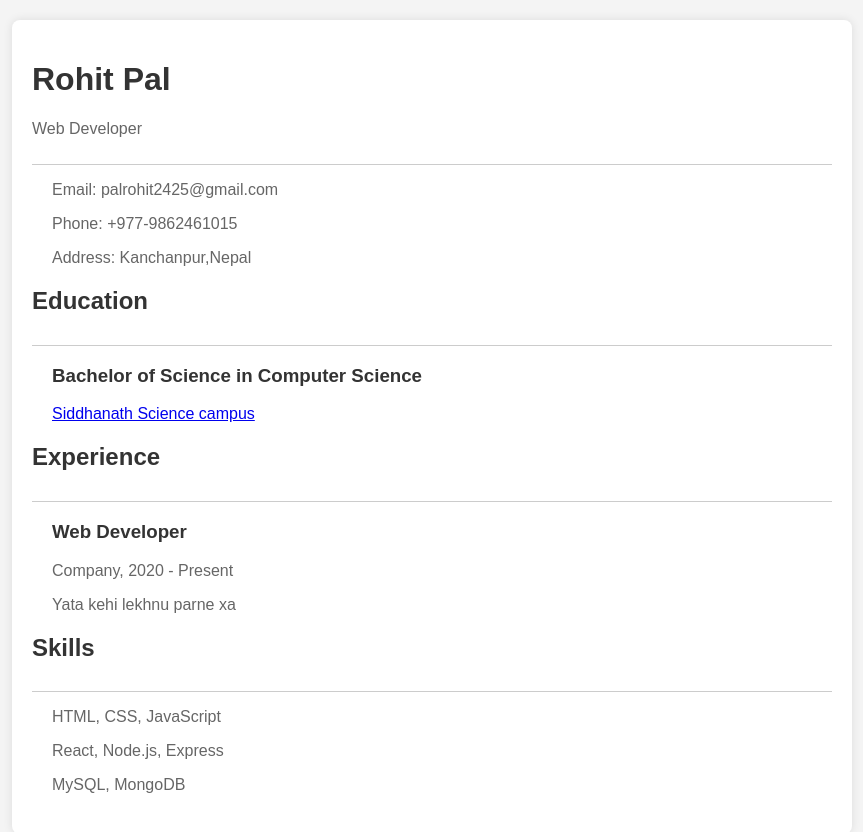
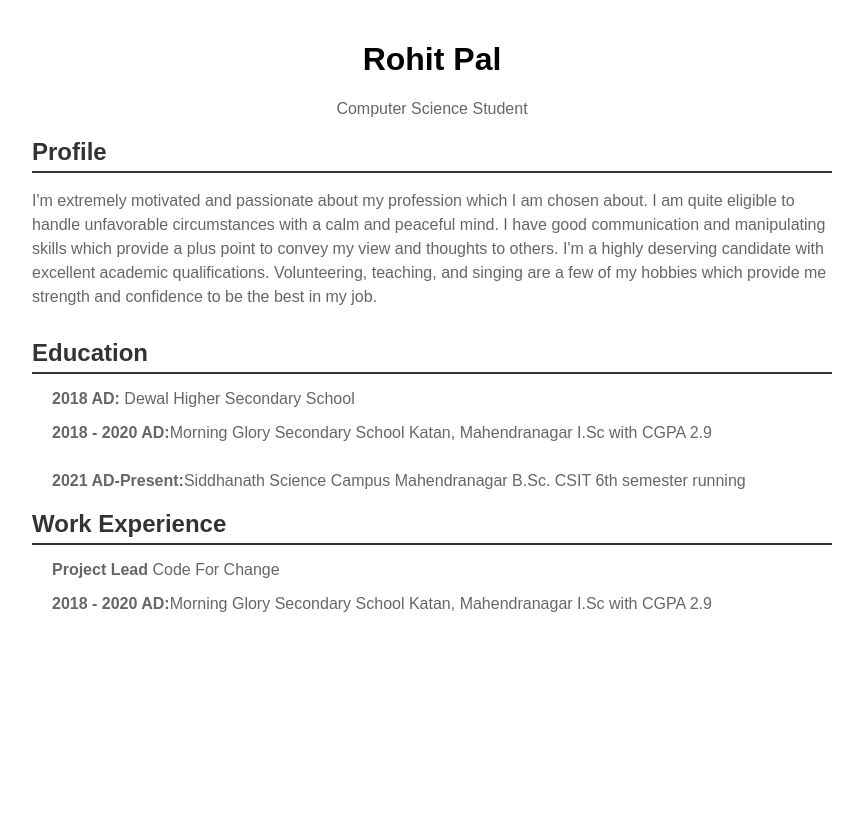
Before and after one commit to rohitpal2425/myResume, a plain HTML site: page index.html in a window 1280 px wide. Shown: the whole page, without its empty margins (208-1071 px from the left). After the commit the page ends 800 px from the top, so only its background shows below. Drawn offline with Linux system fonts and the light colour scheme.

Commit message:
Use of CSS

```diff
--- /dev/null
+++ b/index.css
@@ -0,0 +1,38 @@
+body {
+    margin: 0;
+    padding: 0;
+    font-family: Arial, sans-serif;
+}
+
+.container {
+    max-width: 800px;
+    margin: 0 auto;
+    padding: 20px;
+}
+
+#name {
+    text-align: center;
+}
+
+.profile p {
+    line-height: 1.5;
+}
+
+.section {
+    margin-bottom: 30px;
+}
+
+.education p {
+    margin-left: 20px;
+}
+
+h2 {
+    color: #333;
+    border-bottom: 2px solid #333;
+    padding-bottom: 5px;
+    margin-bottom: 10px;
+}
+
+p {
+    color: #666;
+}
--- a/index.html
+++ b/index.html
@@ -1,88 +1,66 @@
 <!DOCTYPE html>
 <html lang="en">
+
 <head>
     <meta charset="UTF-8">
     <meta name="viewport" content="width=device-width, initial-scale=1.0">
     <title>My Resume</title>
-    <style>
-        body {
-            font-family: Arial, sans-serif;
-            margin: 0;
-            padding: 0;
-            background-color: #f4f4f4;
-        }
-        .container {
-            max-width: 800px;
-            margin: 20px auto;
-            padding: 20px;
-            background-color: #fff;
-            border-radius: 8px;
-            box-shadow: 0 0 10px rgba(0, 0, 0, 0.1);
-        }
-        h1, h2, h3 {
-            color: #333;
-        }
-        p {
-            color: #666;
-        }
-        .section {
-            margin-bottom: 20px;
-        }
-        .section-header {
-            border-bottom: 1px solid #ccc;
-            padding-bottom: 10px;
-            margin-bottom: 10px;
-        }
-        .section-content {
-            padding-left: 20px;
-        }
-    </style>
+    <link rel="stylesheet" href="index.css">
 </head>
+
 <body>
     <div class="container">
+        <div id="name">
+            <h1>Rohit Pal</h1>
+            <p>Computer Science Student</p>
+        </div>
+
         <div class="section">
-            <div class="section-header">
-                <h1>Rohit Pal</h1>
-                <p>Web Developer</p>
-            </div>
-            <div class="section-content">
-                <p>Email: palrohit2425@gmail.com</p>
-                <p>Phone: +977-9862461015</p>
-                <p>Address: Kanchanpur,Nepal</p>
+            <h2>Profile</h2>
+            <div class="profile">
+                <p>I'm extremely motivated and passionate about my profession which I am chosen about. I am quite
+                    eligible to handle unfavorable circumstances with a calm and peaceful mind. I have good
+                    communication and manipulating skills which provide a plus point to convey my view and thoughts to
+                    others. I'm a highly deserving candidate with excellent academic qualifications. Volunteering,
+                    teaching, and singing are a few of my hobbies which provide me strength and confidence to be the
+                    best in my job.</p>
             </div>
         </div>
 
         <div class="section">
-            <div class="section-header">
-                <h2>Education</h2>
+            <h2>Education</h2>
+            <div class="education">
+                <p><strong>2018 AD:</strong> Dewal Higher Secondary School</p>
             </div>
-            <div class="section-content">
-                <h3>Bachelor of Science in Computer Science</h3>
-                <p><a href="https://www.snsc.edu.np/">Siddhanath Science campus</a></p>
+            <div class="education">
+                <p><strong>2018 - 2020 AD:</strong>Morning Glory Secondary
+                    School
+                    Katan, Mahendranagar
+                    I.Sc with CGPA 2.9
+                </p>
             </div>
         </div>
-
+        <div class="education">
+            <p><strong>2021 AD-Present:</strong>Siddhanath Science Campus
+                Mahendranagar
+                B.Sc. CSIT 6th semester running
+            </p>
+        </div>
         <div class="section">
-            <div class="section-header">
-                <h2>Experience</h2>
+            <h2>Work Experience</h2>
+            <div class="education">
+                <p><strong>Project Lead</strong> Code For Change</p>
             </div>
-            <div class="section-content">
-                <h3>Web Developer</h3>
-                <p> Company, 2020 - Present</p>
-                <p>Yata kehi lekhnu parne xa</p>
-            </div>
-        </div>
-
-        <div class="section">
-            <div class="section-header">
-                <h2>Skills</h2>
-            </div>
-            <div class="section-content">
-                <p>HTML, CSS, JavaScript</p>
-                <p>React, Node.js, Express</p>
-                <p>MySQL, MongoDB</p>
+            <div class="education">
+                <p><strong>2018 - 2020 AD:</strong>Morning Glory Secondary
+                    School
+                    Katan, Mahendranagar
+                    I.Sc with CGPA 2.9
+                </p>
             </div>
         </div>
     </div>
+    </div>
 </body>
+
 </html>
```
